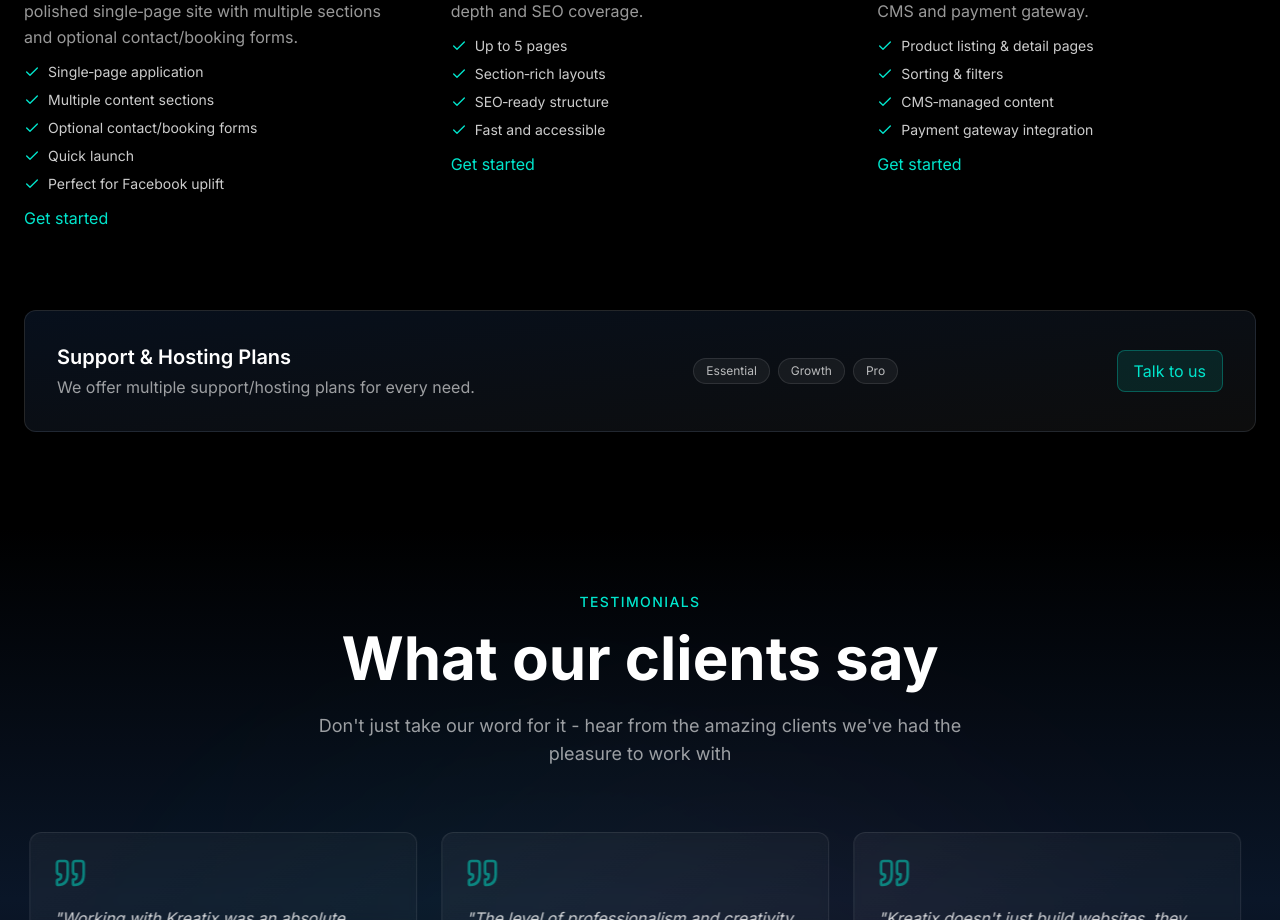
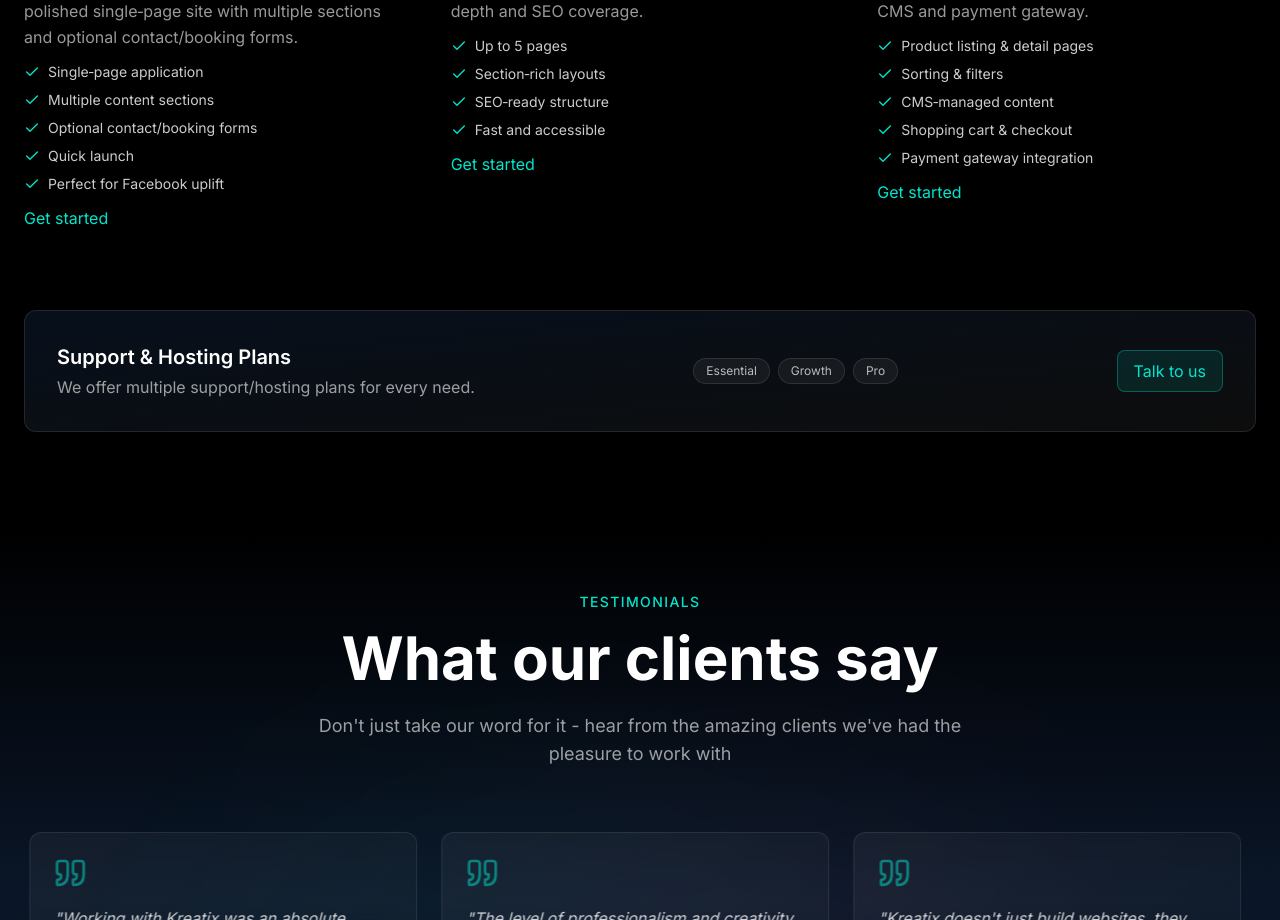
Before and after one commit to kreatix-web/kreatix-website, a React (Vite) app: page / in a window 1280 px wide. Shown: the part 2800-3720 px from the top of the page. Built offline with nearby package versions, Linux system fonts and the light colour scheme; no server answers; what @netlify/neon would draw is missing.

Commit message:
feat: add "Shopping cart & checkout" feature to E-commerce offering

```diff
--- a/src/components/WorkSection.tsx
+++ b/src/components/WorkSection.tsx
@@ -53,6 +53,7 @@ const offerings: Offering[] = [
       "Product listing & detail pages",
       "Sorting & filters",
       "CMS‑managed content",
+      "Shopping cart & checkout",
       "Payment gateway integration",
     ],
     icon: <ShoppingCart className="text-[#00E5CC]" size={28} />,
```
